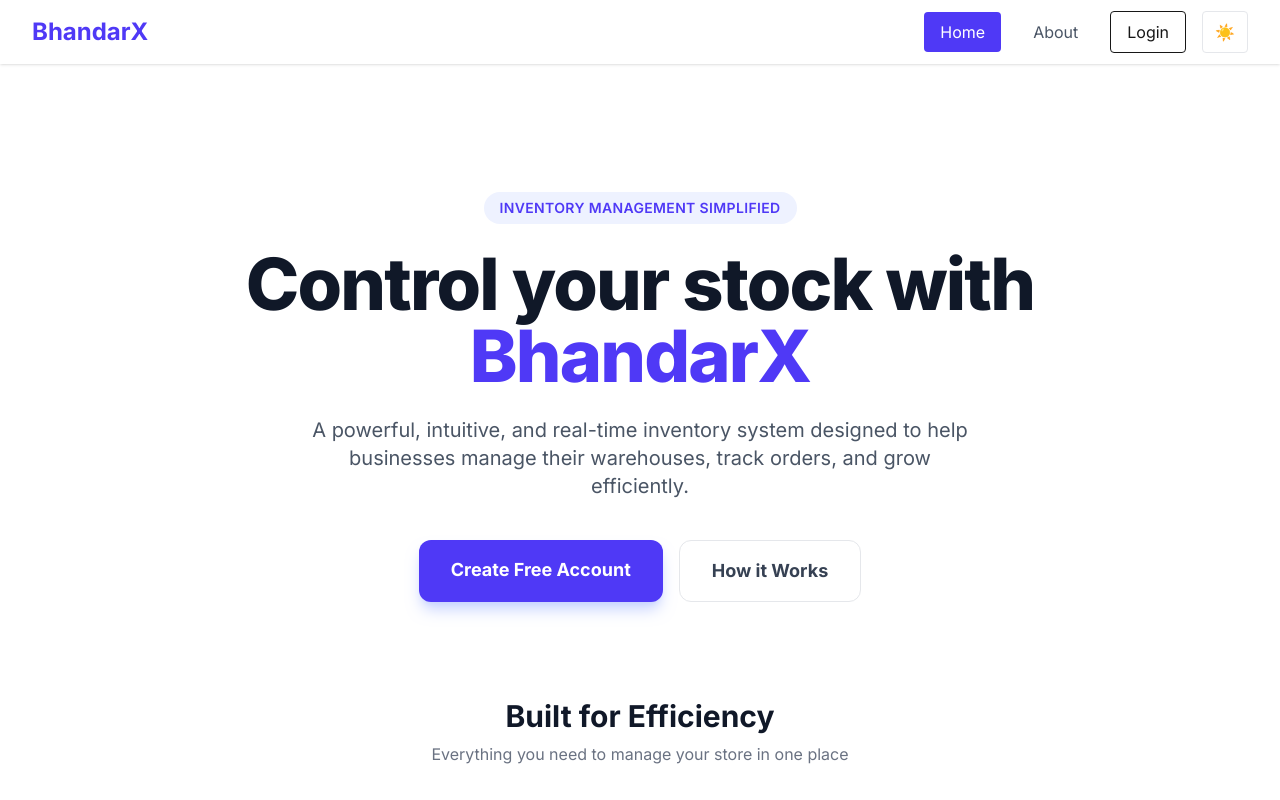
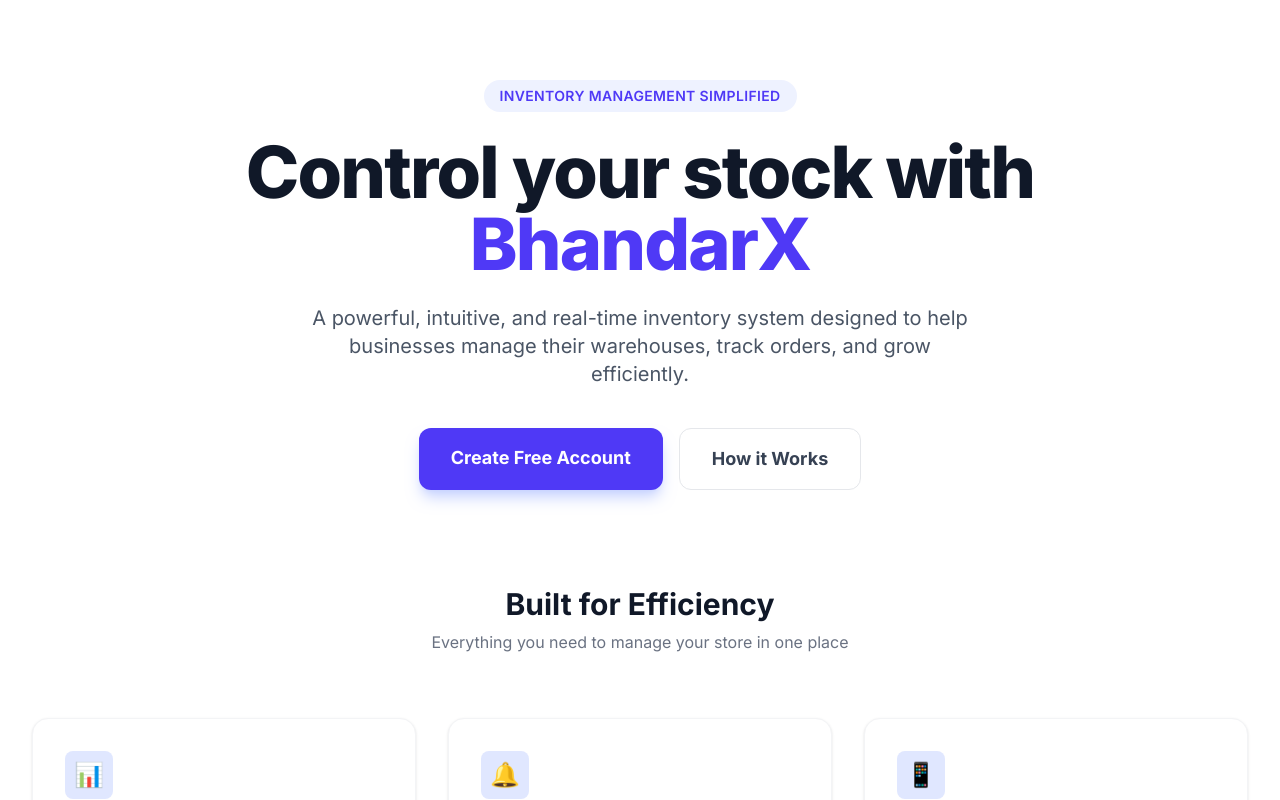
Before and after one commit to NirjalGGMU/BhandarX_Web, a Next.js app: page / in a window 1280 px wide. Shown: the top 800 px of the page. Built offline with nearby package versions, Linux system fonts and the light colour scheme.

Commit message:
Update layout.tsx

```diff
--- a/app/layout.tsx
+++ b/app/layout.tsx
@@ -3,29 +3,21 @@
 import type { Metadata } from "next";
 import { Inter } from "next/font/google";
 import "./globals.css";
-import Header from "./components/Header";
-import Footer from "./components/Footer";
 import { ThemeProvider } from "next-themes";
 
 const inter = Inter({ subsets: ["latin"] });
 
 export const metadata: Metadata = {
-  title: "BhandarX",
-  description: "Inventory Management System",
+  title: "BhandarX - Inventory Management System",
+  description: "Manage your inventory efficiently",
 };
 
-export default function RootLayout({
-  children,
-}: {
-  children: React.ReactNode;
-}) {
+export default function RootLayout({ children }: { children: React.ReactNode }) {
   return (
     <html lang="en" suppressHydrationWarning>
-      <body className={`${inter.className} min-h-screen flex flex-col`}>
-        <ThemeProvider attribute="data-theme" defaultTheme="system" enableSystem>
-          <Header />
-          <main className="flex-1 container py-12">{children}</main>
-          <Footer />
+      <body className={`${inter.className} min-h-screen bg-background text-foreground antialiased`}>
+        <ThemeProvider attribute="class" defaultTheme="system" enableSystem disableTransitionOnChange>
+          {children}
         </ThemeProvider>
       </body>
     </html>
```
